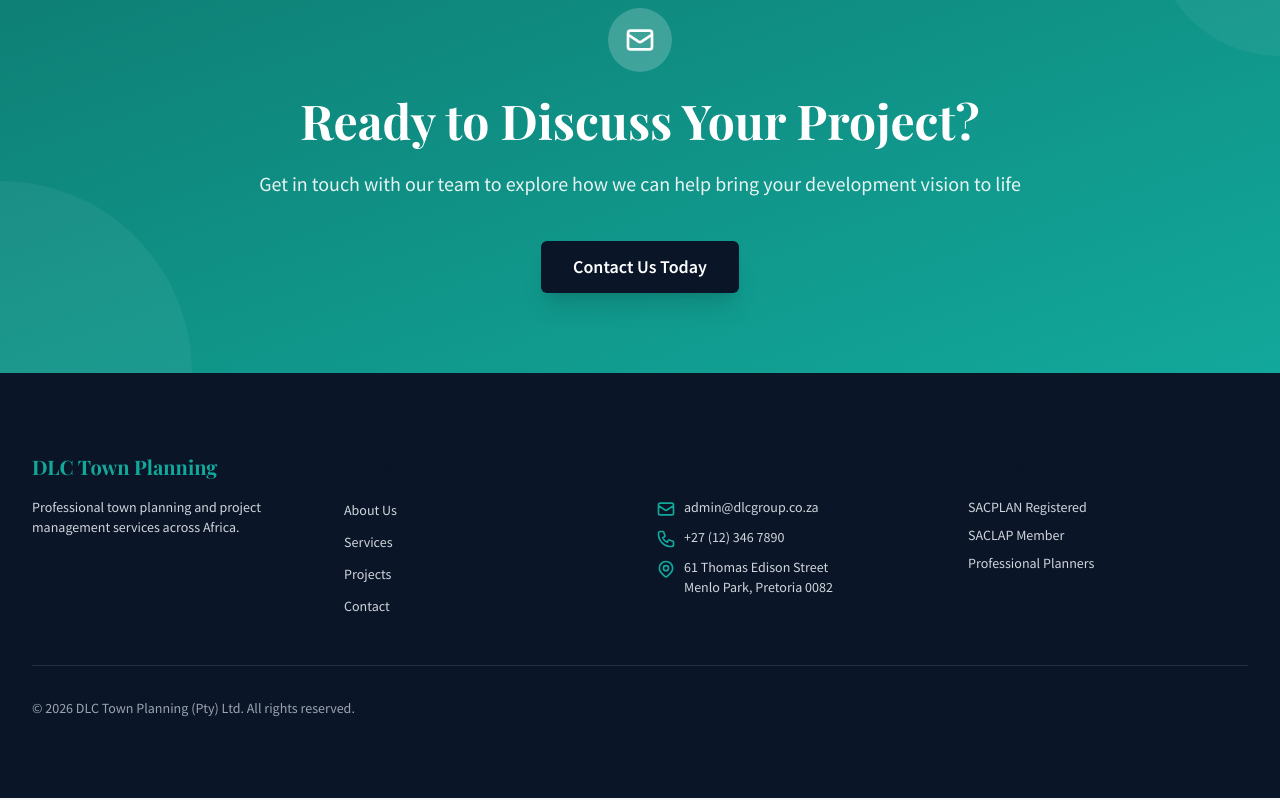
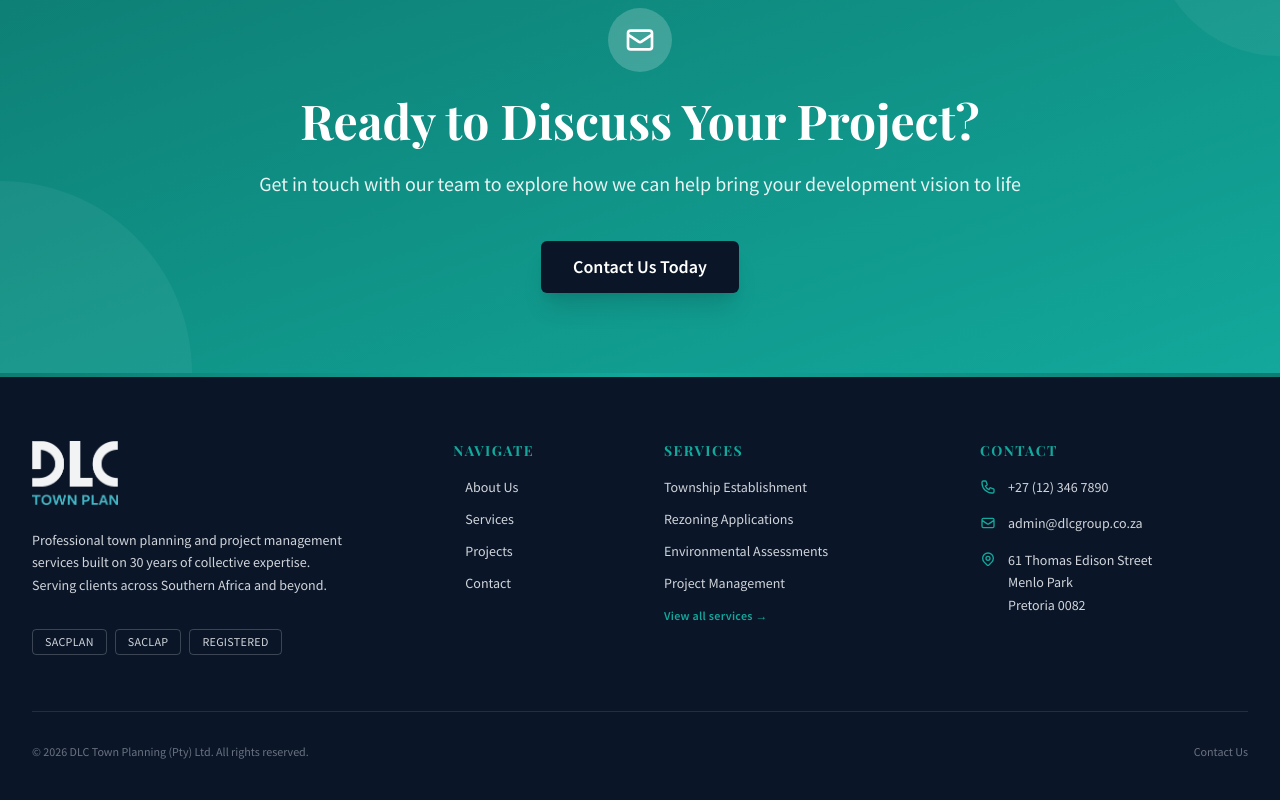
Before and after one commit to barrattisherwood/dlc-town-planning, an Angular app: page / in a window 1280 px wide. Shown: the part 3730-4530 px from the top of the page. Built offline with nearby package versions, Linux system fonts and the light colour scheme.

Commit message:
Redesign footer with logo, teal accent bar, better layout and improved typography

```diff
--- a/src/app/shared/footer/footer.component.html
+++ b/src/app/shared/footer/footer.component.html
@@ -1,24 +1,42 @@
 <footer class="bg-navy text-white mt-auto">
-  <div class="container-custom section-padding">
-    <div class="grid grid-cols-1 md:grid-cols-2 lg:grid-cols-4 gap-8">
-      <!-- Company Info -->
-      <div class="space-y-4">
-        <h3 class="text-xl font-heading font-bold text-teal-light">DLC Town Planning</h3>
-        <p class="text-sm text-gray-300">
-          Professional town planning and project management services across Africa.
+  <!-- Teal accent bar -->
+  <div class="h-1 bg-gradient-to-r from-teal via-teal-light to-teal"></div>
+
+  <div class="container-custom pt-16 pb-10">
+    <div class="grid grid-cols-1 lg:grid-cols-12 gap-12 mb-14">
+
+      <!-- Brand Column -->
+      <div class="lg:col-span-4 space-y-6">
+        <div>
+          <img
+            src="/assets/images/dlc-logo-white.png"
+            alt="DLC Town Planning"
+            class="h-16 w-auto opacity-95"
+          />
+        </div>
+        <p class="text-gray-300 text-sm leading-relaxed max-w-xs">
+          Professional town planning and project management services built on 30 years of collective expertise.
+          Serving clients across Southern Africa and beyond.
         </p>
+        <!-- Accreditations -->
+        <div class="flex flex-wrap gap-2 pt-2">
+          <span class="px-3 py-1 border border-white/20 rounded text-xs text-gray-300 tracking-wide">SACPLAN</span>
+          <span class="px-3 py-1 border border-white/20 rounded text-xs text-gray-300 tracking-wide">SACLAP</span>
+          <span class="px-3 py-1 border border-white/20 rounded text-xs text-gray-300 tracking-wide">REGISTERED</span>
+        </div>
       </div>
 
       <!-- Quick Links -->
-      <div class="space-y-4">
-        <h4 class="text-lg font-heading font-semibold">Quick Links</h4>
-        <ul class="space-y-2">
+      <div class="lg:col-span-2 space-y-4">
+        <h4 class="text-sm font-bold uppercase tracking-widest text-teal-light">Navigate</h4>
+        <ul class="space-y-3">
           @for (link of quickLinks; track link.path) {
             <li>
               <a
                 [routerLink]="link.path"
-                class="text-sm text-gray-300 hover:text-teal-light transition-colors"
+                class="text-sm text-gray-300 hover:text-white transition-colors flex items-center gap-2 group"
               >
+                <span class="w-1 h-1 rounded-full bg-teal-light opacity-0 group-hover:opacity-100 transition-opacity"></span>
                 {{ link.label }}
               </a>
             </li>
@@ -26,48 +44,58 @@
         </ul>
       </div>
 
-      <!-- Contact Info -->
-      <div class="space-y-4">
-        <h4 class="text-lg font-heading font-semibold">Contact</h4>
-        <ul class="space-y-2 text-sm text-gray-300">
-          <li class="flex items-start space-x-2">
-            <svg class="w-5 h-5 mt-0.5 flex-shrink-0 text-teal-light" fill="none" stroke="currentColor" viewBox="0 0 24 24">
-              <path stroke-linecap="round" stroke-linejoin="round" stroke-width="2" d="M3 8l7.89 5.26a2 2 0 002.22 0L21 8M5 19h14a2 2 0 002-2V7a2 2 0 00-2-2H5a2 2 0 00-2 2v10a2 2 0 002 2z" />
-            </svg>
-            <a href="mailto:admin@dlcgroup.co.za" class="hover:text-teal-light transition-colors">admin&#64;dlcgroup.co.za</a>
-          </li>
-          <li class="flex items-start space-x-2">
-            <svg class="w-5 h-5 mt-0.5 flex-shrink-0 text-teal-light" fill="none" stroke="currentColor" viewBox="0 0 24 24">
-              <path stroke-linecap="round" stroke-linejoin="round" stroke-width="2" d="M3 5a2 2 0 012-2h3.28a1 1 0 01.948.684l1.498 4.493a1 1 0 01-.502 1.21l-2.257 1.13a11.042 11.042 0 005.516 5.516l1.13-2.257a1 1 0 011.21-.502l4.493 1.498a1 1 0 01.684.949V19a2 2 0 01-2 2h-1C9.716 21 3 14.284 3 6V5z" />
-            </svg>
-            <a href="tel:+27123467890" class="hover:text-teal-light transition-colors">+27 (12) 346 7890</a>
-          </li>
-          <li class="flex items-start space-x-2">
-            <svg class="w-5 h-5 mt-0.5 flex-shrink-0 text-teal-light" fill="none" stroke="currentColor" viewBox="0 0 24 24">
-              <path stroke-linecap="round" stroke-linejoin="round" stroke-width="2" d="M17.657 16.657L13.414 20.9a1.998 1.998 0 01-2.827 0l-4.244-4.243a8 8 0 1111.314 0z" />
-              <path stroke-linecap="round" stroke-linejoin="round" stroke-width="2" d="M15 11a3 3 0 11-6 0 3 3 0 016 0z" />
-            </svg>
-            <span>61 Thomas Edison Street<br>Menlo Park, Pretoria 0082</span>
+      <!-- Services Links -->
+      <div class="lg:col-span-3 space-y-4">
+        <h4 class="text-sm font-bold uppercase tracking-widest text-teal-light">Services</h4>
+        <ul class="space-y-3 text-sm text-gray-300">
+          <li class="hover:text-white transition-colors cursor-default">Township Establishment</li>
+          <li class="hover:text-white transition-colors cursor-default">Rezoning Applications</li>
+          <li class="hover:text-white transition-colors cursor-default">Environmental Assessments</li>
+          <li class="hover:text-white transition-colors cursor-default">Project Management</li>
+          <li>
+            <a routerLink="/services" class="text-teal-light hover:text-white transition-colors text-xs font-semibold tracking-wide">
+              View all services →
+            </a>
           </li>
         </ul>
       </div>
 
-      <!-- Accreditations / Professional Bodies -->
-      <div class="space-y-4">
-        <h4 class="text-lg font-heading font-semibold">Professional Memberships</h4>
-        <ul class="space-y-2 text-sm text-gray-300">
-          <li>SACPLAN Registered</li>
-          <li>SACLAP Member</li>
-          <li>Professional Planners</li>
+      <!-- Contact -->
+      <div class="lg:col-span-3 space-y-4">
+        <h4 class="text-sm font-bold uppercase tracking-widest text-teal-light">Contact</h4>
+        <ul class="space-y-4 text-sm">
+          <li class="flex items-start gap-3 text-gray-300">
+            <svg class="w-4 h-4 mt-0.5 flex-shrink-0 text-teal-light" fill="none" stroke="currentColor" viewBox="0 0 24 24">
+              <path stroke-linecap="round" stroke-linejoin="round" stroke-width="2" d="M3 5a2 2 0 012-2h3.28a1 1 0 01.948.684l1.498 4.493a1 1 0 01-.502 1.21l-2.257 1.13a11.042 11.042 0 005.516 5.516l1.13-2.257a1 1 0 011.21-.502l4.493 1.498a1 1 0 01.684.949V19a2 2 0 01-2 2h-1C9.716 21 3 14.284 3 6V5z" />
+            </svg>
+            <a href="tel:+27123467890" class="hover:text-white transition-colors">+27 (12) 346 7890</a>
+          </li>
+          <li class="flex items-start gap-3 text-gray-300">
+            <svg class="w-4 h-4 mt-0.5 flex-shrink-0 text-teal-light" fill="none" stroke="currentColor" viewBox="0 0 24 24">
+              <path stroke-linecap="round" stroke-linejoin="round" stroke-width="2" d="M3 8l7.89 5.26a2 2 0 002.22 0L21 8M5 19h14a2 2 0 002-2V7a2 2 0 00-2-2H5a2 2 0 00-2 2v10a2 2 0 002 2z" />
+            </svg>
+            <a href="mailto:admin@dlcgroup.co.za" class="hover:text-white transition-colors">admin&#64;dlcgroup.co.za</a>
+          </li>
+          <li class="flex items-start gap-3 text-gray-300">
+            <svg class="w-4 h-4 mt-0.5 flex-shrink-0 text-teal-light" fill="none" stroke="currentColor" viewBox="0 0 24 24">
+              <path stroke-linecap="round" stroke-linejoin="round" stroke-width="2" d="M17.657 16.657L13.414 20.9a1.998 1.998 0 01-2.827 0l-4.244-4.243a8 8 0 1111.314 0z" />
+              <path stroke-linecap="round" stroke-linejoin="round" stroke-width="2" d="M15 11a3 3 0 11-6 0 3 3 0 016 0z" />
+            </svg>
+            <span class="leading-relaxed">61 Thomas Edison Street<br>Menlo Park<br>Pretoria 0082</span>
+          </li>
         </ul>
       </div>
+
     </div>
 
     <!-- Bottom Bar -->
-    <div class="mt-12 pt-8 border-t border-white/10 flex justify-center md:justify-start">
-      <p class="text-sm text-gray-400">
+    <div class="pt-8 border-t border-white/10 flex flex-col sm:flex-row justify-between items-center gap-4">
+      <p class="text-xs text-gray-500">
         &copy; {{ currentYear }} DLC Town Planning (Pty) Ltd. All rights reserved.
       </p>
+      <div class="flex gap-6">
+        <a routerLink="/contact" class="text-xs text-gray-500 hover:text-gray-300 transition-colors">Contact Us</a>
+      </div>
     </div>
   </div>
 </footer>
```
